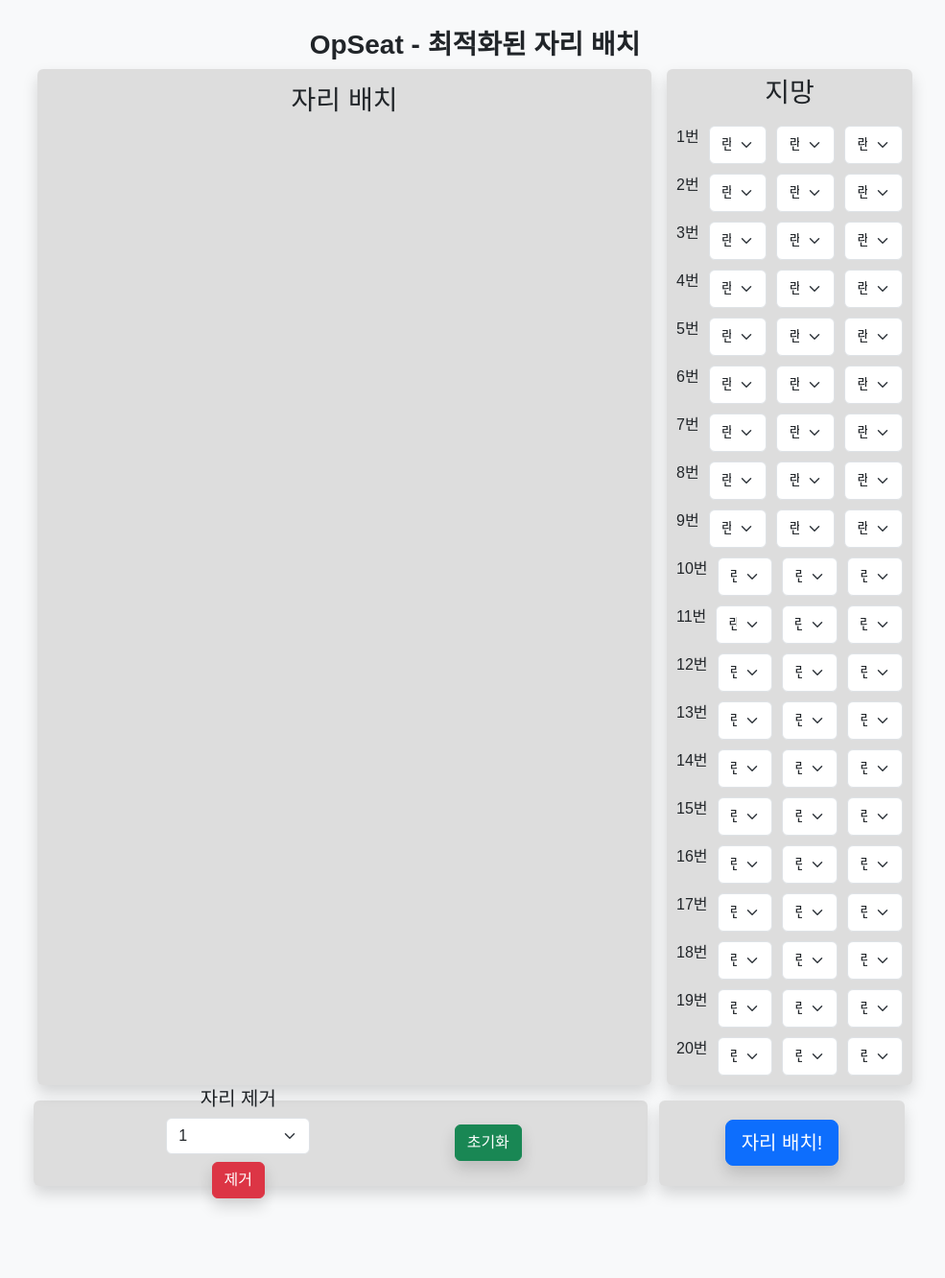
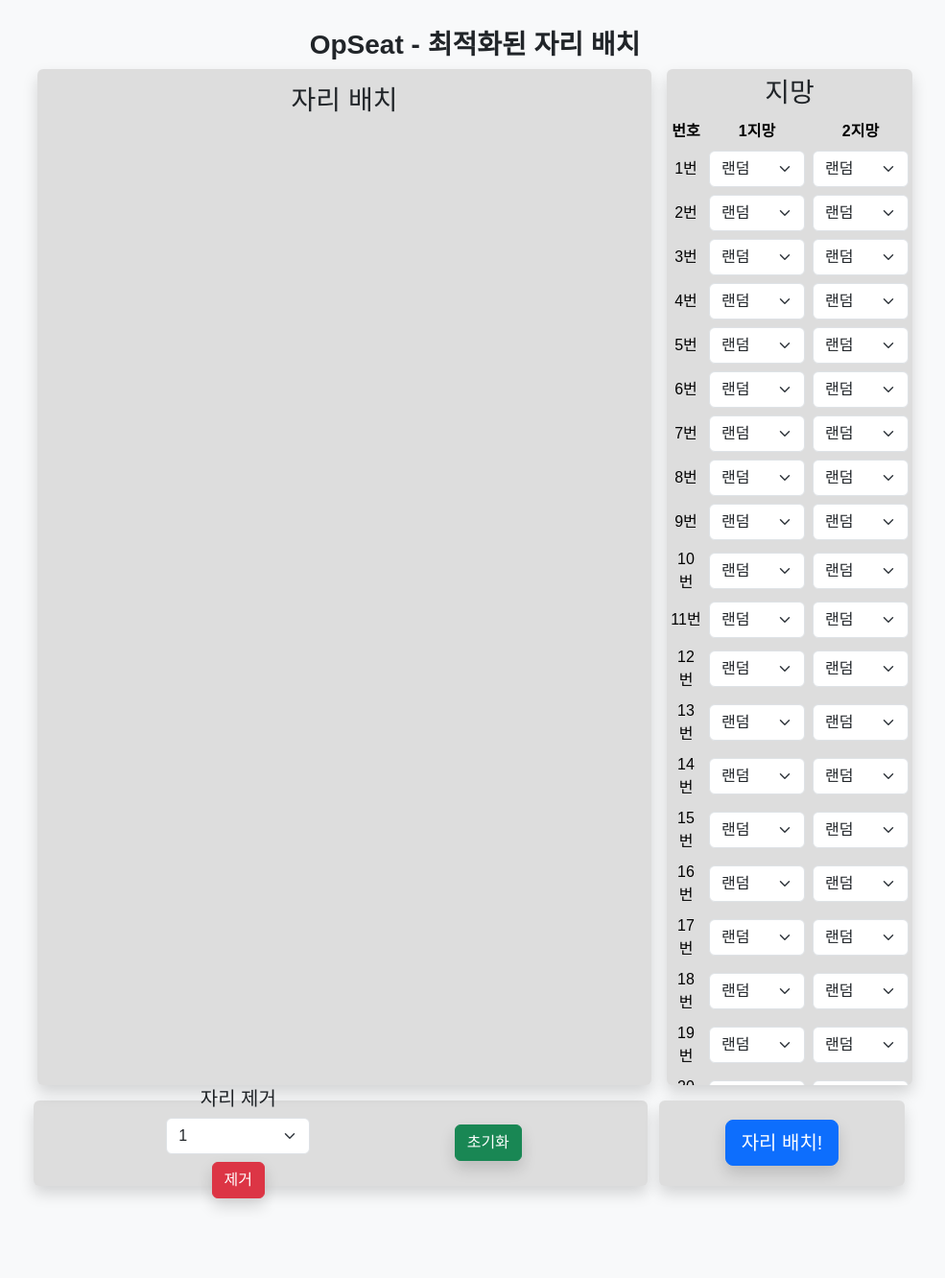
Before and after one commit to dohyun854/opseat, a Node server app: page /main in a window 1280 px wide. Shown: the top 1332 px of the page at 96% size, without its empty margins (145-1130 px from the left). Run offline with Node 20, Linux system fonts and the light colour scheme; some web fonts are replaced.

Commit message:
Add choices option
Users can now set the number of choices which was fixed to 3 before.

```diff
--- a/index.js
+++ b/index.js
@@ -13,7 +13,8 @@ app.get('/', (req, res) => {
 app.get('/main', (req, res) => {
     const rows = parseInt(req.query.rows) || 5;
     const columns = parseInt(req.query.columns) || 5;
-    res.render('main', { rows, columns });
+    const choices = parseInt(req.query.choices) || 3;
+    res.render('main', { rows, columns, choices });
 });
 
 const port = process.env.PORT || 8080;
--- a/public/main.js
+++ b/public/main.js
@@ -132,9 +132,9 @@ document.getElementById('remove-button').addEventListener('click', () => {
 
     // show toast
     const toastEl = document.getElementById('remove-toast');
-    if (toastEl) { // toastEl가 존재하는지 확인
+    if (toastEl) {
         const toast = new bootstrap.Toast(toastEl);
-        toast.show(); // 토스트 표시
+        toast.show();
     } else {
         console.error("토스트 요소를 찾을 수 없습니다.");
     }
@@ -179,20 +179,24 @@ function getDropdownValues() {
     }
 
     const groupedValues = [];
-    for (let i = 0; i < values.length; i += 3) {
-        groupedValues.push(values.slice(i, i + 3));
+    for (let i = 0; i < values.length; i += choices) {
+        groupedValues.push(values.slice(i, i + choices));
     }
 
     return groupedValues;
 }
 
+
 function simulatedAnnealing(n, seats, selections, maxIter=10000, initialTemp=100, coolingRate=0.99) {
     let x = Array.from({length: n}, (_, i) => i);
+    let choices = selections[0].length
 
     function objective(x) {
         let sum=0;
         for (let i=0; i<n; i++) {
-            sum += 3*getDistance(seats[x[i]], seats[selections[i][0]-1]) + 2*getDistance(seats[x[i]], seats[selections[i][1]-1]) + getDistance(seats[x[i]], seats[selections[i][2]-1]);
+            for (let j=0; j<choices; j++) {
+                sum += (choices-j)*getDistance(seats[x[i]], seats[selections[i][j]-1]);
+            }
         }
         return sum;
     }
@@ -231,7 +235,7 @@ function simulatedAnnealing(n, seats, selections, maxIter=10000, initialTemp=100
     return {bestX, bestVal};
 }
 
-// FUCKED ONE
+// trash
 function solveProblem(n, Selections) {
     // initializing variables
     let lp = {
--- a/public/style.css
+++ b/public/style.css
@@ -62,6 +62,12 @@ body {
     display: flex;
     gap: 10px;
     white-space: nowrap;
+    max-width: 100%;
+
+}
+
+.form-select {
+    min-width: 100px;
 }
 
 .drop-box {
--- a/views/main.ejs
+++ b/views/main.ejs
@@ -21,46 +21,53 @@
     <h3 class="display-7 bold-text">OpSeat - 최적화된 자리 배치</h3>
     <div class="container-fluid d-flex flex-row justify-content-center align-items-center">
 
-        <!-- main container -->
         <div class="d-flex flex-column align-items-center">
-
             <div id="main-container" class="container-lg rounded p-2 shadow d-flex flex-column align-items-center">
                 <h3 class="display-7 mt-2">자리 배치</h3>
             </div>
         </div>
 
-        <!-- dropbox container -->
         <div class="d-flex flex-column align-items-center ms-3">
-
             <div id="drop-container-wrapper" class="drop-container-wrapper rounded shadow d-flex flex-column align-items-center">
                 <h3 class="display-7 mt-2">지망</h3>
-                <div id="drop-container" class="drop-container w-100">
+                <div id="drop-container" class="table-responsive overflow-auto w-100">
+                    <table class="table-secondary table-sm text-center">
+                        <thead>
+                            <tr>
+                                <th style="min-width: 40px;">번호</th>
+                                <% for (let col = 0; col < choices; col++) { %>
+                                    <th><%= col + 1 %>지망</th>
+                                <% } %>
+                            </tr>
+                        </thead>
+                        <tbody>
                             <% for (let row = 0; row < rows * columns; row++) { %>
-                        <div class="drop-row">
-                            <p><%= row + 1 %>번</p>
-                            <% for (let col = 0; col < 3; col++) {
-                                const index = row * 3 + col; %>
-                                <% if (index < rows * columns * 3) { %>
-                                    <select class="form-select" id="drop-<%= index %>">
+                                <tr>
+                                    <td style="min-width: 40px;"><%= row + 1 %>번</td>
+                                    <% for (let col = 0; col < choices; col++) { %>
+                                        <td>
+                                            <select class="form-select" id="drop-<%= row * choices + col %>">
                                                 <option value="랜덤">랜덤</option>
                                                 <% for (let i = 1; i <= rows * columns; i++) { %>
                                                     <option value="<%= i %>"><%= i %></option>
                                                 <% } %>
                                             </select>
+                                        </td>
                                     <% } %>
+                                </tr>
                             <% } %>
-                        </div>
-                    <% } %>
+                        </tbody>
+                    </table>
                 </div>
             </div>
         </div>
 
+
+
     </div>
 
     <div class="container-fluid d-flex flex-row justify-content-center align-items-center">
-        <!--low container left-->
         <div class="low-container-left row d-flex justify-content-center flex-column mt-3 mb-4 rounded shadow">
-
             <div class="align-items-center d-flex flex-column col-8">
                 <h5 class="mt-2">자리 제거</h5>
                 <select id="remove-dropdown" class="form-select" data-bs-toggle="dropdown">
@@ -74,17 +81,13 @@
             <div class="col-4">
                 <button onClick="window.location.reload()" class="btn btn-success mt-2 mb-2 shadow">초기화</button>
             </div>
-
         </div>
 
-        <!--low container right-->
         <div class="low-container-right align-items-center justify-content-center d-flex mt-3 mb-4 rounded shadow ms-4">
             <button id="start" class="btn btn-primary btn-lg shadow">자리 배치!</button>
         </div>
-
     </div>
 
-    <!--toast-->
     <div id="toast-container" class="toast-container position-fixed top-0 end-0 p-3">
         <div id="remove-toast" class="toast" role="alert" aria-live="assertive" aria-atomic="true">
           <div class="toast-header">
@@ -99,6 +102,9 @@
         </div>
     </div>
 
+    <script>
+        const choices = <%= choices %>;
+    </script>
     <script src="https://cdn.jsdelivr.net/npm/bootstrap@5.3.3/dist/js/bootstrap.bundle.min.js" integrity="sha384-YvpcrYf0tY3lHB60NNkmXc5s9fDVZLESaAA55NDzOxhy9GkcIdslK1eN7N6jIeHz" crossorigin="anonymous"></script>
     <script src="/main.js"></script>
 </body>
```
Also changed, not shown: public/index.html (+10 -7 lines). Lines whose indentation alone changed are shown as unchanged.
